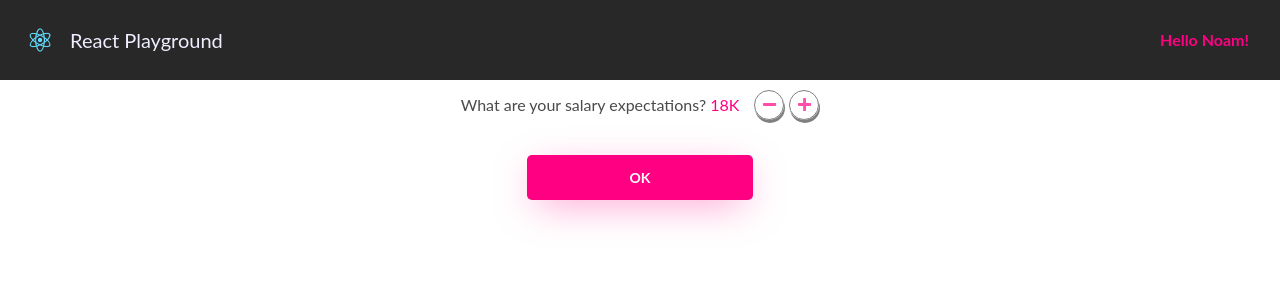
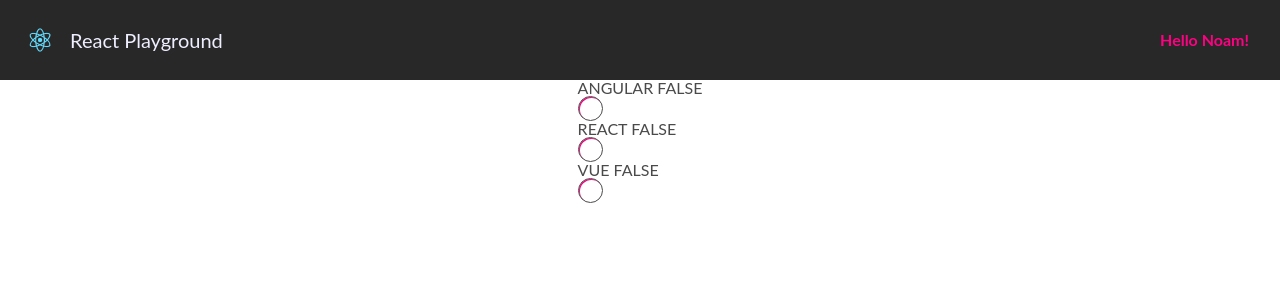
Before and after one commit to nmkleiner/react-playground, a React (Create React App) app: page / in a window 1280 px wide. Shown: the top 300 px of the page. Built offline with nearby package versions, Linux system fonts and the light colour scheme.

Commit message:
added RadioGroup, RadioButton, PreferredFramework stage

```diff
--- a/src/App.js
+++ b/src/App.js
@@ -9,7 +9,7 @@
 
     const [nameState, setNameState] = useState("noam");
     const [salaryAmountState, setSalaryAmount] = useState(18);
-    const [salaryChosenState, setSalaryChosen] = useState(false);
+    const [salaryChosenState, setSalaryChosen] = useState(true);
 
     const setName = debounce((name) => {
         setNameState(name);
--- /dev/null
+++ b/src/Components/Inputs/RadioGroup/RadioButton/RadioButton.js
@@ -0,0 +1,25 @@
+import React from "react";
+import "./style.scss";
+
+export default (props) => {
+    const {label, checked, id, check} = props;
+    const wrapperClassNames = "radio-button-wrapper" + (checked ? " checked" : "");
+
+    return (
+        <div className={wrapperClassNames}>
+            <label htmlFor={id}>
+                {label}
+                {" " + checked.toString()}
+                <input
+                    name={id}
+                    type="radio"
+                    checked={checked}
+                    onChange={check}
+                />
+                <span onClick={check} className="custom-radio-button pointer">
+                    <span className="inner-circle"></span>
+                </span>
+            </label>
+        </div>
+    );
+}
--- /dev/null
+++ b/src/Components/Inputs/RadioGroup/RadioButton/style.scss
@@ -0,0 +1,49 @@
+.radio-button-wrapper {
+
+  input {
+    position: absolute;
+    left: -9999px;
+  }
+
+  label {
+    text-transform: uppercase;
+  }
+
+  .custom-radio-button {
+    display: block;
+    width: 23px;
+    height: 23px;
+    background-color: white;
+    margin-right: 10px;
+    border-radius: 50%;
+    position: relative;
+    transition: .3s;
+    border: 1px solid #4a4a4a;
+    box-shadow: inset 1px 1px 0 0 #ff0083;
+
+    .inner-circle {
+      position: absolute;
+      top: 10.5px;
+      left: 10.5px;
+
+      display: block;
+      width: 0;
+      height: 0;
+      border-radius: 50%;
+      transition: .4s;
+    }
+  }
+
+  &.checked {
+    .custom-radio-button {
+
+      .inner-circle {
+        background-color: #ff0083;
+        width: 11px;
+        height: 11px;
+        top: 6px;
+        left: 6px;
+      }
+    }
+  }
+}
--- /dev/null
+++ b/src/Components/Inputs/RadioGroup/RadioGroup.js
@@ -0,0 +1,26 @@
+import React, {useState} from "react";
+import "./style.scss";
+import RadioButton from "./RadioButton/RadioButton";
+
+export default (props) => {
+    const {radioButtons} = props;
+
+    const [checkedRadioStates, setCheckedRadioStates] = useState(radioButtons.map(() => false));
+
+    const setCheckedRadio = (radioIndex) => {
+        const updatedCheckedRadioStates = checkedRadioStates.map((_, index) => index === radioIndex);
+        setCheckedRadioStates(updatedCheckedRadioStates)
+    };
+
+    return (
+        <div className="radio-group">
+            {radioButtons.map((radioButton, index) => <RadioButton
+                key={radioButton.id}
+                id={radioButton.id}
+                label={radioButton.label}
+                checked={checkedRadioStates[index]}
+                check={() => setCheckedRadio(index)}
+            />)}
+        </div>
+    );
+}
--- /dev/null
+++ b/src/Layouts/Stages/PreferredFramework/PreferredFramework.js
@@ -0,0 +1,17 @@
+import React from "react";
+import "./style.scss";
+import RadioGroup from "../../../Components/Inputs/RadioGroup/RadioGroup";
+
+export default () => {
+    const radioButtons = [
+        {id: 1, label: "Angular"},
+        {id: 2, label: "react"},
+        {id: 3, label: "vue"},
+    ];
+
+    return (
+        <div className="preferred-framework">
+            <RadioGroup radioButtons={radioButtons}/>
+        </div>
+    );
+}
--- a/src/Layouts/Stages/SalaryExpectation/SalaryExpectation.js
+++ b/src/Layouts/Stages/SalaryExpectation/SalaryExpectation.js
@@ -7,8 +7,6 @@
 
 export default (props) => {
     const {setSalaryChosen, salaryAmount, setSalary} = props;
-    const minSalary = 16;
-    const maxSalary = 20;
 
     const changeAmount = (n) => {
         const updatedAmount = salaryAmount + n;
@@ -19,6 +17,8 @@
     };
 
 
+    const minSalary = 16;
+    const maxSalary = 20;
     const validSalary = salaryAmount >= minSalary && salaryAmount < maxSalary;
     const actionButtonClick = validSalary ? () => setSalaryChosen(true) : () => null;
 
--- a/src/Pages/PlaygroundPage/PlaygroundPage.js
+++ b/src/Pages/PlaygroundPage/PlaygroundPage.js
@@ -3,6 +3,7 @@
 import SalaryExpectation from "../../Layouts/Stages/SalaryExpectation/SalaryExpectation";
 import GetName from "../../Layouts/Stages/GetName/GetName";
 import StagesList from "../../Layouts/StagesList/StagesList";
+import PreferredFramework from "../../Layouts/Stages/PreferredFramework/PreferredFramework";
 
 export default (props) => {
     const {setName, name, salaryChosen, setSalaryChosen, salaryAmount, setSalary} = props;
@@ -22,7 +23,7 @@
     const stages = [
         {order: 0, component: getName, isComplete: props.name},
         {order: 1, component: salaryExpectation, isComplete: salaryChosen},
-        {order: 2, component: (<p>ok</p>), isComplete: null},
+        {order: 2, component: (<PreferredFramework/>), isComplete: null},
     ];
 
 
```
Also changed, not shown: src/Components/Inputs/RadioGroup/style.scss (added), src/Layouts/Stages/PreferredFramework/style.scss (added).
